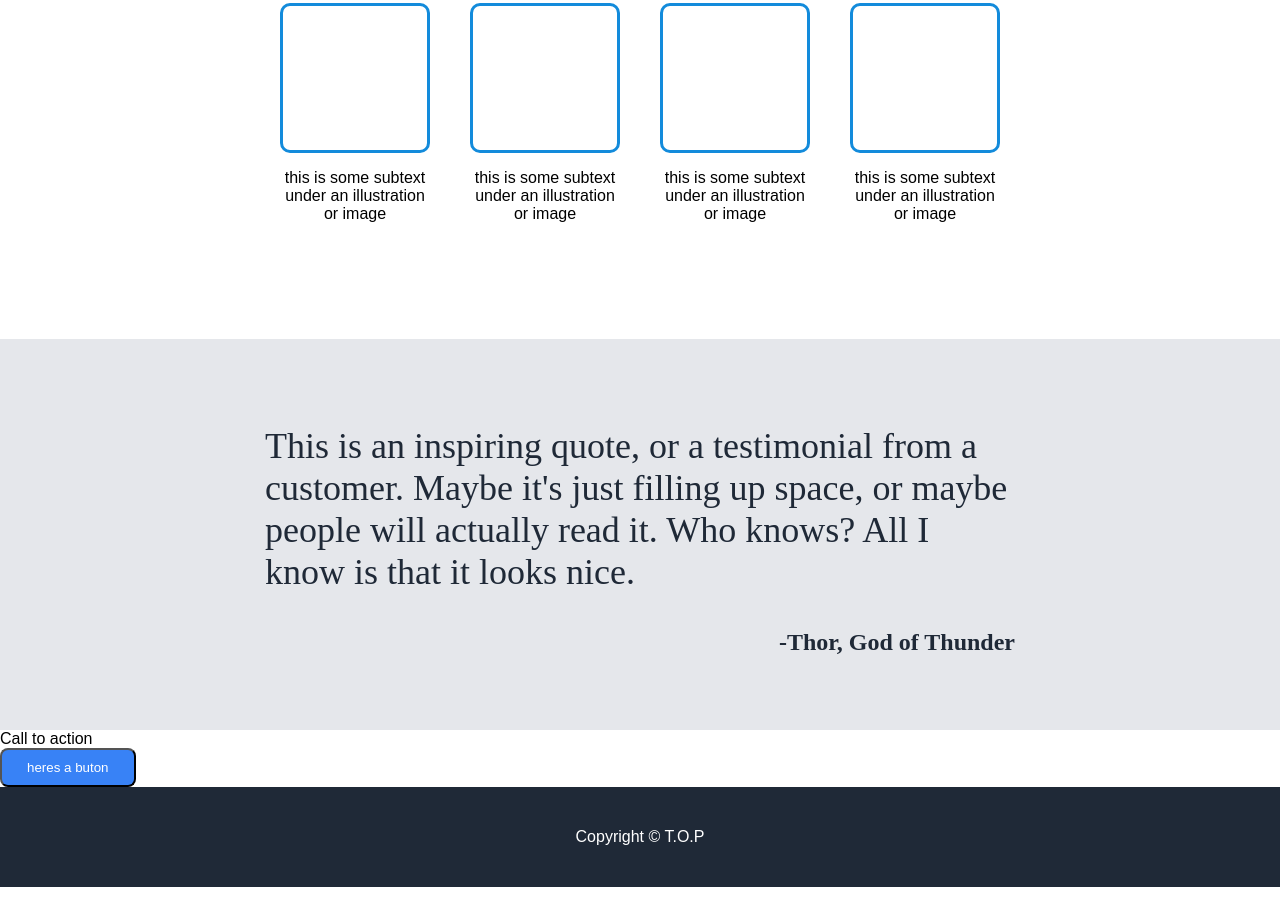
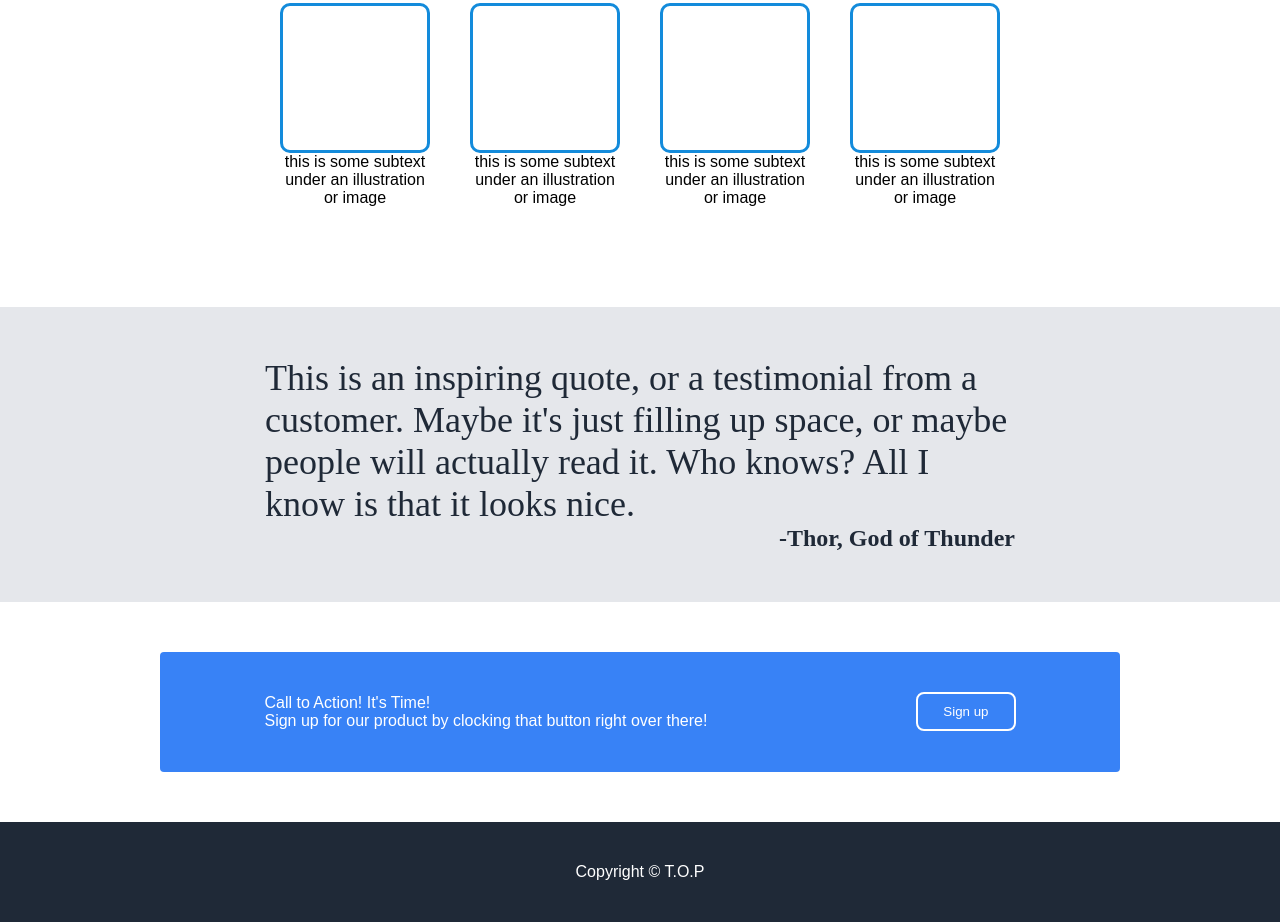
Before and after one commit to samiam120/landingPage, a plain HTML site: page index.html in a window 1280 px wide. Shown: the part 602-1524 px from the top of the page. Before the commit the page ends 1489 px from the top, so only its background shows below. Drawn offline with Linux system fonts and the light colour scheme.

Commit message:
completed call to action section created containers and fit content onto section

```diff
--- a/index.html
+++ b/index.html
@@ -20,7 +20,7 @@
       </div>
       <div class="header-content">
         <div class="left-content">
-          <h2>This website is awesome</h2>
+          <h1>This website is <br>awesome</h1>
           <p>
             This website has some subtext that goes here under the <br />
             main title. It's a smaller font and the color is lower
@@ -61,10 +61,16 @@
         </div>
       </div>
 
-      <div class="call-to-action">
+      <div class="call-to-action-container">
         <div class="blue-box">
-          <div>Call to action</div>
-          <button>heres a buton</button>
+          <div class="blue-box-content">
+            <p>Call to Action! It's Time!</p>
+            <p>Sign up for our product by clocking that button right over there!</p>
+          </div>
+          <div class="button">
+            <button>Sign up</button>
+          </div>
+
         </div>
       </div>
     </div>
--- a/styles.css
+++ b/styles.css
@@ -6,6 +6,10 @@ body {
   display: flex;
   flex-direction: column;
   min-height: 100vh;
+  margin: 0;
+}
+
+p{
   margin: 0;
 }
 
@@ -18,9 +22,9 @@ ul {
 }
 
 button {
-  background-color: #3882f6;
   padding: 10px 25px;
   border-radius: 8px;
+  background-color: #3882f6;
   color: white;
 }
 
@@ -117,7 +121,36 @@ button {
   font-weight: bold;
 }
 
+.call-to-action-container{
+  margin-top: 50px;
+  margin-bottom: 50px;
+  flex: 1;
+  display: flex;
+  justify-content: center;
+  align-items: center;
+}
 
+.blue-box{
+  border-radius: 4px;
+  background-color: #3882f6;
+  width: 75%;
+  height: 120px;
+  display: flex;
+  justify-content: space-around;
+  align-items: center;
+}
+
+.blue-box-content{
+  color: white;
+  display: flex;
+  flex-direction: column;
+  align-items: flex-start;
+  justify-content: center;
+}
+
+.blue-box button{
+  border: 2px solid white;
+}
 
 
 .footer {
```
